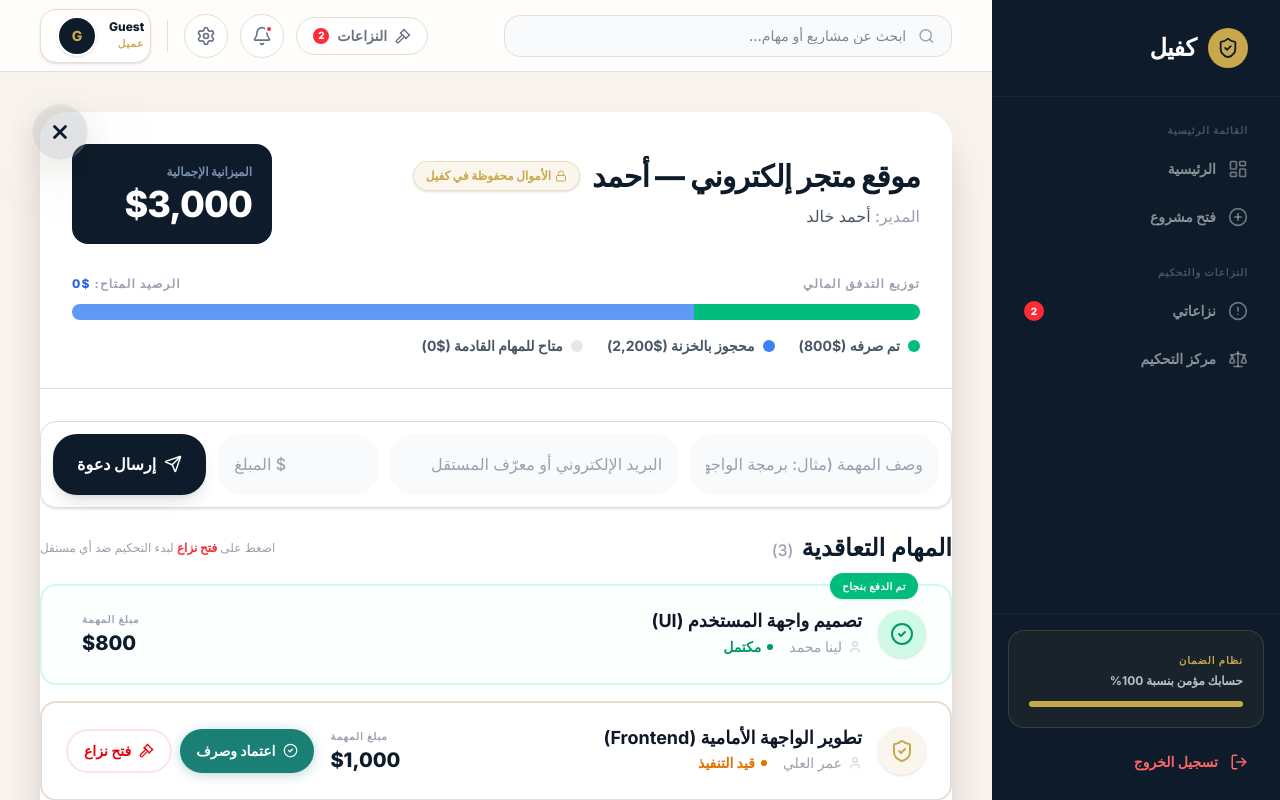
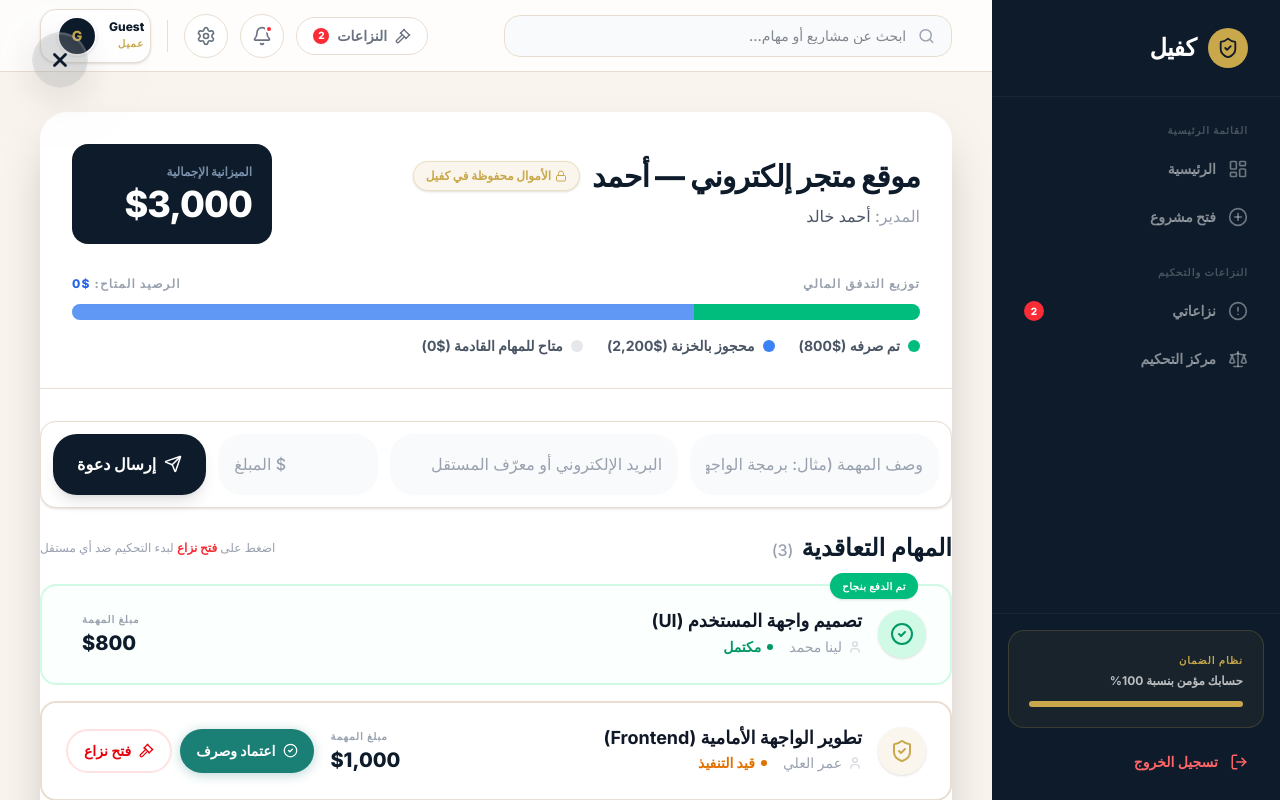
Before and after one commit to rayasalem/kafil, a React (Vite) app: page /projects/proj_1 in a window 1280 px wide. Built offline with nearby package versions, Linux system fonts and the light colour scheme; a web font is replaced by a local one.

Commit message:
feat: implement project details view with integrated task dispute and approval workflow modals

```diff
--- a/src/features/projects/ProjectDetailsView.tsx
+++ b/src/features/projects/ProjectDetailsView.tsx
@@ -396,17 +396,10 @@ const ProjectDetails: FC = () => {
     setDisputeTarget({ project, task: t });
   };
 
-  if (!project) return (
-    <div className="p-10 text-center">
-      <div className="w-12 h-12 border-4 border-[#E8DDD0] border-t-[#C9A84C] rounded-full animate-spin mx-auto mb-4" />
-      <p className="font-bold text-gray-400">جاري تحميل الخزنة...</p>
-    </div>
-  );
-
-  const totalPaid = project.tasks.filter(t => t.paid).reduce((s, t) => s + t.payment, 0);
-  const totalAllocated = project.tasks.reduce((s, t) => s + t.payment, 0);
-  const remainingBudget = project.budget - totalAllocated;
-  const openDisputes = project.tasks.filter(t => t.status === 'Disputed').length;
+  const totalPaid = project ? project.tasks.filter(t => t.paid).reduce((s, t) => s + t.payment, 0) : 0;
+  const totalAllocated = project ? project.tasks.reduce((s, t) => s + t.payment, 0) : 0;
+  const remainingBudget = project ? project.budget - totalAllocated : 0;
+  const openDisputes = project ? project.tasks.filter(t => t.status === 'Disputed').length : 0;
 
   return (
     <div className="relative min-h-screen">
@@ -419,13 +412,22 @@ const ProjectDetails: FC = () => {
 
       <motion.div
         layoutId={`project-card-${id}`}
-        initial={{ opacity: 0, scale: 0.95, y: 20 }}
-        animate={{ opacity: 1, scale: 1, y: 0 }}
-        exit={{ opacity: 0, scale: 0.95, y: 20 }}
-        transition={{ type: 'spring', stiffness: 200, damping: 30, mass: 1 }}
-        className="max-w-5xl mx-auto bg-white rounded-[28px] overflow-hidden shadow-2xl relative z-50 mb-10"
+        layout
+        transition={{ type: 'spring', stiffness: 300, damping: 30, mass: 1 }}
+        className="max-w-5xl mx-auto bg-white rounded-[28px] overflow-hidden shadow-2xl relative z-50 mb-10 min-h-[400px]"
         dir="rtl"
       >
+        {!project ? (
+          <div className="flex flex-col items-center justify-center p-20 min-h-[400px] text-center">
+            <div className="w-12 h-12 border-4 border-[#E8DDD0] border-t-[#C9A84C] rounded-full animate-spin mx-auto mb-4" />
+            <p className="font-bold text-gray-400">جاري تحميل الخزنة...</p>
+          </div>
+        ) : (
+          <motion.div
+            initial={{ opacity: 0, y: 20 }}
+            animate={{ opacity: 1, y: 0 }}
+            transition={{ delay: 0.1, duration: 0.4 }}
+          >
         {/* Project Header */}
       <div className="bg-white border-b border-[#E8DDD0] p-8 mb-8">
         <div className="flex flex-col md:flex-row justify-between items-start md:items-center gap-4 mb-8">
@@ -543,6 +545,8 @@ const ProjectDetails: FC = () => {
           userRole={user.role}
         />
       )}
+        </motion.div>
+      )}
       </motion.div>
     </div>
   );
--- a/src/layouts/MainLayout.tsx
+++ b/src/layouts/MainLayout.tsx
@@ -1,6 +1,6 @@
 import { FC } from 'react';
 import { Link, useNavigate, useLocation, useOutlet } from 'react-router-dom';
-import { AnimatePresence, motion } from 'framer-motion';
+import { AnimatePresence, motion, LayoutGroup } from 'framer-motion';
 import {
   ShieldCheck, LogOut, LayoutDashboard, PlusCircle,
   Bell, Search, Settings, Gavel, Scale, AlertCircle
@@ -209,19 +209,21 @@ const MainLayout: FC = () => {
           </div>
         </header>
 
-        <div className="relative flex-1 overflow-hidden">
-          <AnimatePresence>
+        <div className="relative flex-1 overflow-hidden bg-[#F9F4EE]">
+          <LayoutGroup>
+            <AnimatePresence mode="popLayout">
               <motion.div
                 key={location.pathname}
                 className="absolute inset-0 p-6 md:p-10 overflow-y-auto w-full h-full"
-              initial={{ opacity: 0, filter: 'blur(10px)' }}
-              animate={{ opacity: 1, filter: 'blur(0px)' }}
-              exit={{ opacity: 0, filter: 'blur(10px)' }}
-              transition={{ type: 'spring', stiffness: 200, damping: 30, mass: 1 }}
+                initial={{ opacity: 0 }}
+                animate={{ opacity: 1 }}
+                exit={{ opacity: 0 }}
+                transition={{ duration: 0.3, ease: 'easeInOut' }}
               >
                 {outlet}
               </motion.div>
             </AnimatePresence>
+          </LayoutGroup>
         </div>
       </main>
     </div>
```
Lines whose indentation alone changed are shown as unchanged.
